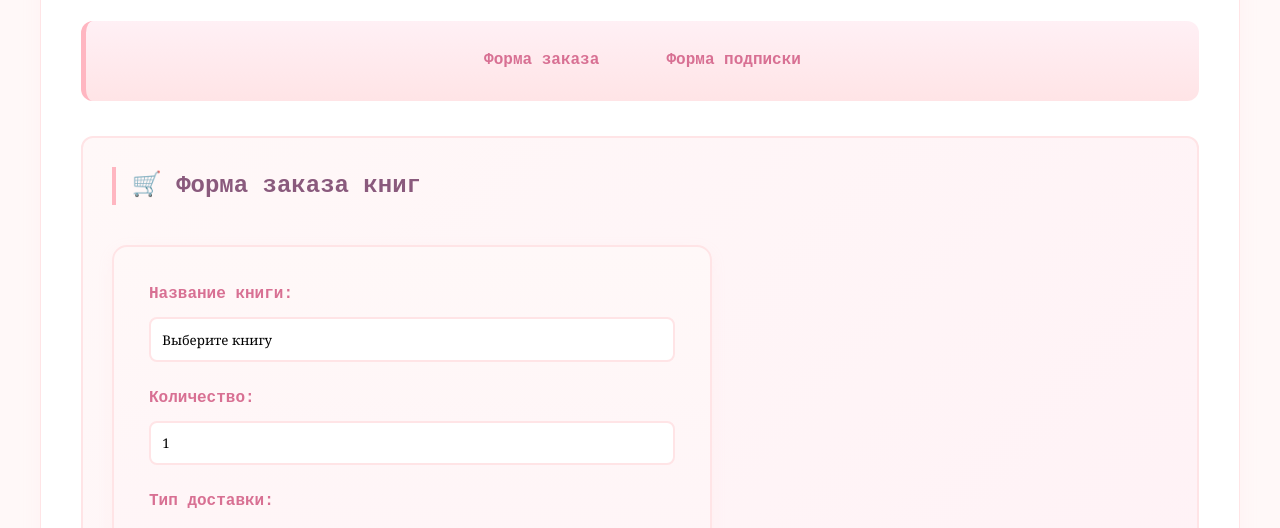
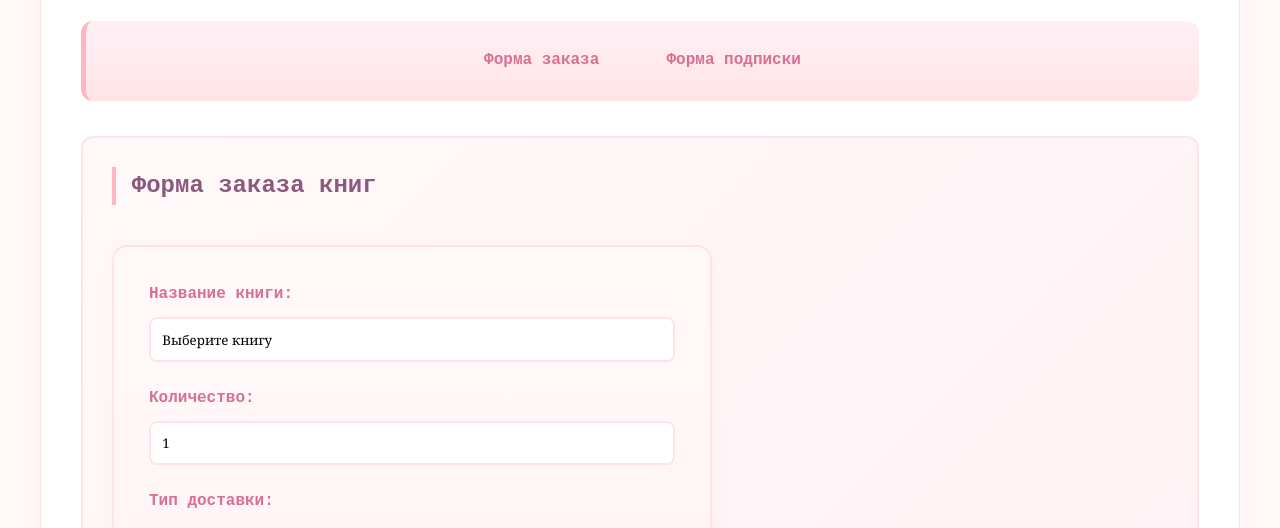
Before and after one commit to annpanikhina-hub/annpa, a plain HTML site: page forms.html in a window 1280 px wide. Shown: the part 223-751 px from the top of the page. Drawn offline with Linux system fonts and the light colour scheme.

Commit message:
Update forms.html

```diff
--- a/forms.html
+++ b/forms.html
@@ -31,7 +31,7 @@
         </div>
 
         <section id="order-form">
-            <h2>🛒 Форма заказа книг</h2>
+            <h2>Форма заказа книг</h2>
             <form action="https://google.com" target="_blank" method="get">
                 <input type="hidden" name="order_source" value="website_catalog">
 
```
